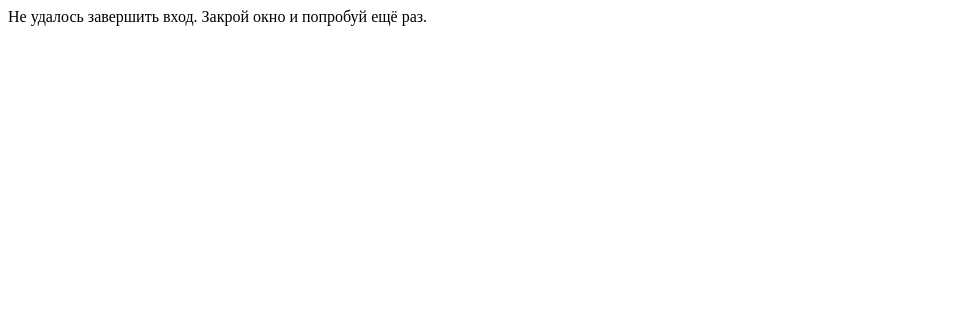
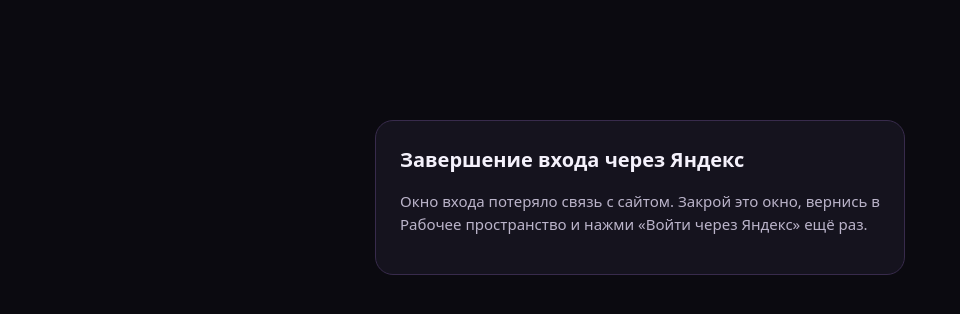
Before and after one commit to EmptyTo/EmptyTo, a plain HTML site: page workspace/yandex-token.html in a window 1280 px wide. Shown: the whole page, without its empty margins (0-960 px from the left). Drawn offline with Linux system fonts and the light colour scheme.

Commit message:
Fix Yandex OAuth callback without external token SDK

```diff
--- a/workspace/yandex-token.html
+++ b/workspace/yandex-token.html
@@ -4,17 +4,45 @@
 <meta charset="utf-8">
 <meta name="viewport" content="width=device-width,initial-scale=1">
 <meta name="robots" content="noindex,nofollow">
+<meta name="referrer" content="no-referrer">
 <title>Завершение входа — Рабочее пространство</title>
-<script src="https://yastatic.net/s3/passport-sdk/autofill/v1/sdk-suggest-token-with-polyfills-latest.js"></script>
+<style>
+html,body{margin:0;min-height:100%;background:#0b0a10;color:#f4f1fb;font:15px/1.5 system-ui,-apple-system,"Segoe UI",sans-serif}
+main{max-width:480px;margin:15vh auto;padding:24px;border:1px solid #382b4c;border-radius:18px;background:#15131e}
+h1{font-size:20px;margin:0 0 10px}p{color:#bbb4ca}
+</style>
 </head>
 <body>
-<p>Завершаю вход через Яндекс ID…</p>
+<main><h1>Завершение входа через Яндекс</h1><p id="status">Передаю результат авторизации в Рабочее пространство…</p></main>
 <script>
 (function(){
-  if (window.YaSendSuggestToken) {
-    window.YaSendSuggestToken('https://emptyto.github.io', {flag:true});
-  } else {
-    document.body.textContent = 'Не удалось завершить вход. Закрой окно и попробуй ещё раз.';
+  'use strict';
+  var status = document.getElementById('status');
+  var fragment = new URLSearchParams((location.hash || '').replace(/^#/, ''));
+  var query = new URLSearchParams(location.search || '');
+  var result = {
+    type: 'workspace-yandex-oauth-result',
+    access_token: fragment.get('access_token') || query.get('access_token') || '',
+    state: fragment.get('state') || query.get('state') || '',
+    error: fragment.get('error') || query.get('error') || '',
+    error_description: fragment.get('error_description') || query.get('error_description') || ''
+  };
+  if (!window.opener) {
+    status.textContent = 'Окно входа потеряло связь с сайтом. Закрой это окно, вернись в Рабочее пространство и нажми «Войти через Яндекс» ещё раз.';
+    return;
+  }
+  try {
+    window.opener.postMessage(result, window.location.origin);
+    status.textContent = result.error
+      ? 'Яндекс не подтвердил вход. Можно закрыть это окно и вернуться на сайт.'
+      : (result.access_token ? 'Вход подтверждён. Это окно закроется автоматически.' : 'Яндекс не вернул подтверждение входа. Закрой окно и повтори попытку.');
+    if (result.access_token) {
+      /* Remove token from the callback URL before closing; never persist it here. */
+      history.replaceState(null, document.title, location.pathname);
+    }
+    setTimeout(function(){ window.close(); }, 450);
+  } catch (e) {
+    status.textContent = 'Не удалось передать результат входа. Закрой окно, вернись на сайт и попробуй ещё раз.';
   }
 })();
 </script>
```
